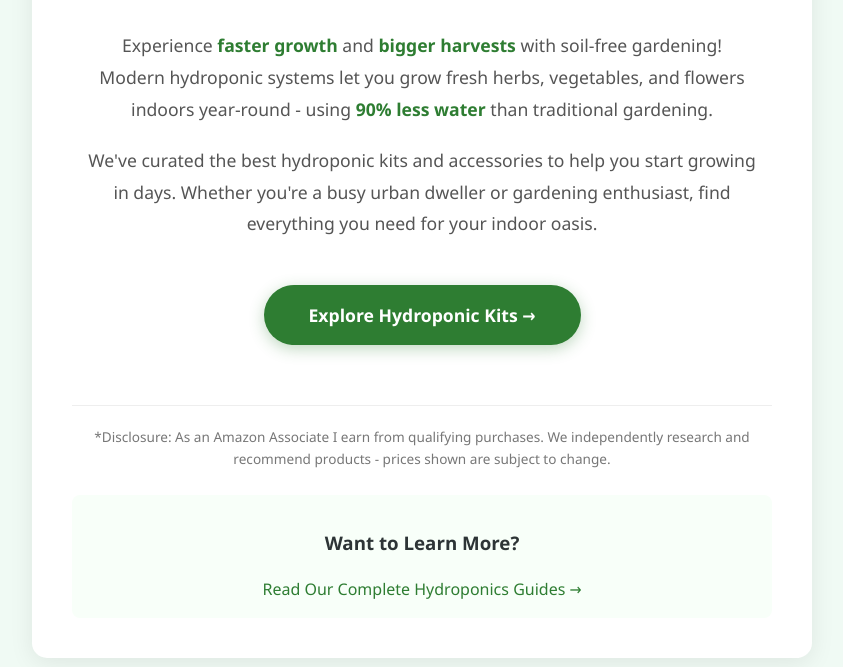
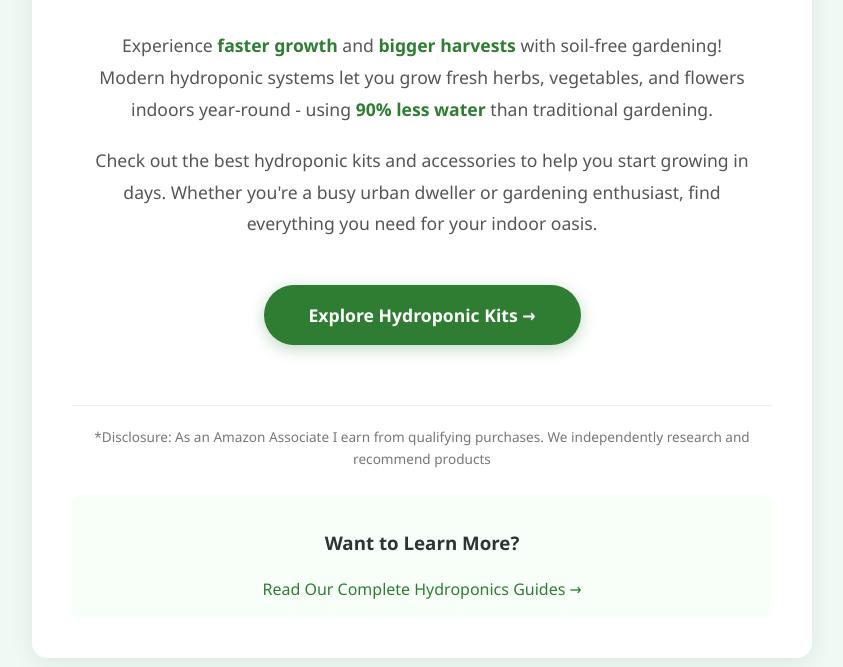
Before and after one commit to HowNow101/Hydroponics, a plain HTML site: page index.html in a window 1280 px wide. Shown: the part 651-1318 px from the top of the page, without its empty margins (218-1061 px from the left). Drawn offline with Linux system fonts and the light colour scheme.

Commit message:
Update index.html

```diff
--- a/index.html
+++ b/index.html
@@ -113,7 +113,7 @@
         </p>
 
         <p>
-            We've curated the best hydroponic kits and accessories to help you start growing
+            Check out the best hydroponic kits and accessories to help you start growing
             in days. Whether you're a busy urban dweller or gardening enthusiast,
             find everything you need for your indoor oasis.
         </p>
@@ -124,8 +124,7 @@
 
         <div class="disclaimer">
             *Disclosure: As an Amazon Associate I earn from qualifying purchases.
-            We independently research and recommend products - prices shown are
-            subject to change.
+            We independently research and recommend products
         </div>
 
         <div class="resources">
```
